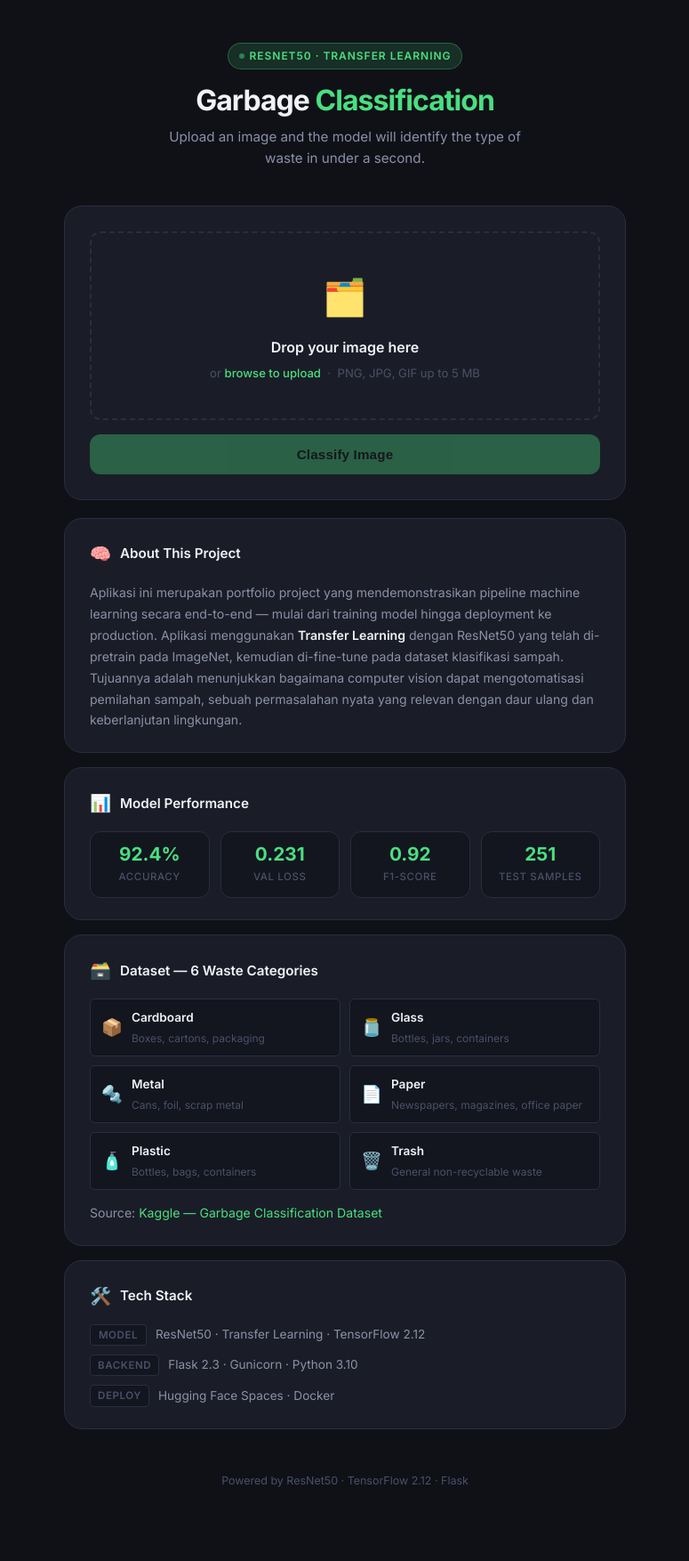
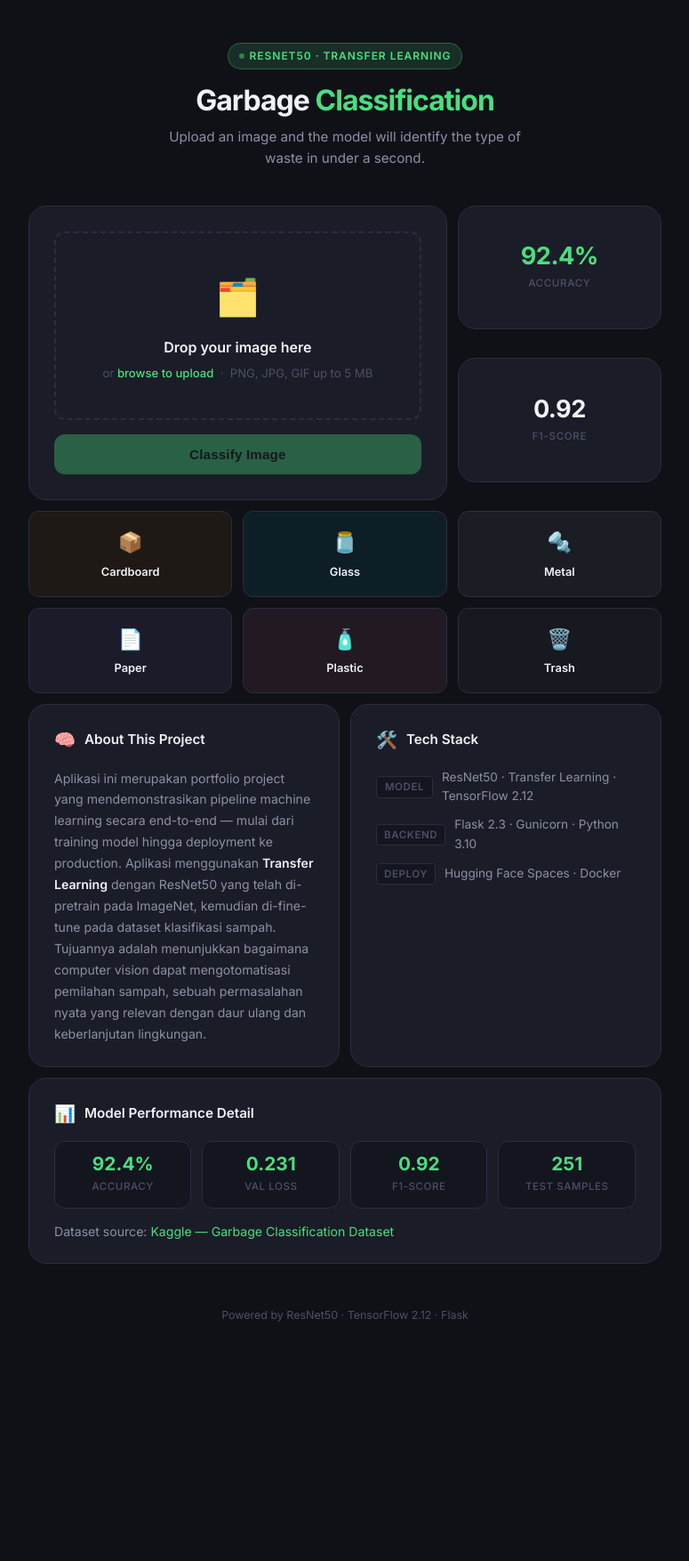
Before and after one commit to pandubashir/garbage-classification, a Flask app: page / in a window 1280 px wide. Shown: the whole page at 89% size, without its empty margins (252-1027 px from the left). After the commit the page ends 1485 px from the top, so only its background shows below. Run offline with Flask 3, Linux system fonts and the light colour scheme.

Commit message:
Convert layout to bento grid

```diff
--- a/static/css/style.css
+++ b/static/css/style.css
@@ -49,7 +49,7 @@ body {
 
 /* ── Layout ────────────────────────────────────────────────────────────────── */
 .page-wrapper {
-  max-width: 680px;
+  max-width: 760px;
   margin: 0 auto;
   padding: 48px 24px 80px;
 }
@@ -506,6 +506,114 @@ body {
   .top-prediction-text h2 { font-size: 1.3rem; }
 }
 
+/* ── Bento Grid System ─────────────────────────────────────────────────────── */
+.bento-grid {
+  display: grid;
+  grid-template-columns: repeat(12, 1fr);
+  gap: 12px;
+  margin-bottom: 12px;
+}
+
+/* Upload card: 8/12 columns */
+.bento-upload {
+  grid-column: span 8;
+  margin-bottom: 0;
+}
+
+/* Stat pair: 4/12 columns, two stacked cards */
+.bento-stat-pair {
+  grid-column: span 4;
+  display: flex;
+  flex-direction: column;
+  gap: 12px;
+}
+
+.bento-stat {
+  flex: 1;
+  display: flex;
+  flex-direction: column;
+  align-items: center;
+  justify-content: center;
+  padding: 20px 14px;
+  text-align: center;
+}
+
+.bento-stat-value {
+  font-size: 1.7rem;
+  font-weight: 700;
+  letter-spacing: -0.02em;
+  color: var(--text-primary);
+  line-height: 1.1;
+}
+
+.bento-stat-value.accent { color: var(--accent); }
+
+.bento-stat-label {
+  font-size: 0.72rem;
+  color: var(--text-muted);
+  font-weight: 500;
+  text-transform: uppercase;
+  letter-spacing: 0.06em;
+  margin-top: 6px;
+}
+
+/* Dataset tiles: 4/12 each, 3 per row */
+.bento-tile {
+  grid-column: span 4;
+  background: var(--bg-card);
+  border: 1px solid var(--border);
+  border-radius: var(--radius-md);
+  padding: 16px 12px;
+  display: flex;
+  flex-direction: column;
+  align-items: center;
+  gap: 6px;
+  transition: transform var(--transition), border-color var(--transition);
+}
+
+.bento-tile:hover {
+  transform: translateY(-2px);
+  border-color: var(--border-focus);
+}
+
+.bento-tile-emoji { font-size: 1.4rem; }
+
+.bento-tile-label {
+  font-size: 0.8rem;
+  font-weight: 600;
+  text-transform: capitalize;
+  color: var(--text-primary);
+}
+
+.bento-tile.class-cardboard { background: rgba(217,119,6,0.08); }
+.bento-tile.class-glass     { background: rgba(6,182,212,0.08); }
+.bento-tile.class-metal     { background: rgba(148,163,184,0.08); }
+.bento-tile.class-paper     { background: rgba(167,139,250,0.08); }
+.bento-tile.class-plastic   { background: rgba(244,114,182,0.08); }
+.bento-tile.class-trash     { background: rgba(107,114,128,0.08); }
+
+/* Half-width info cards: 6/12 each */
+.bento-half {
+  grid-column: span 6;
+  margin-bottom: 0;
+}
+
+/* Full-width cards: 12/12 */
+.bento-full {
+  grid-column: span 12;
+  margin-bottom: 0;
+}
+
+/* Responsive bento — stack on mobile */
+@media (max-width: 600px) {
+  .bento-grid { grid-template-columns: repeat(6, 1fr); }
+  .bento-upload    { grid-column: span 6; }
+  .bento-stat-pair { grid-column: span 6; flex-direction: row; }
+  .bento-tile      { grid-column: span 2; }
+  .bento-half      { grid-column: span 6; }
+  .bento-full      { grid-column: span 6; }
+}
+
 /* ── Reduced motion ────────────────────────────────────────────────────────── */
 @media (prefers-reduced-motion: reduce) {
   *, *::before, *::after { animation-duration: 0.01ms !important; transition-duration: 0.01ms !important; }
--- a/templates/index.html
+++ b/templates/index.html
@@ -34,9 +34,12 @@
   </div>
   {% endif %}
 
-  <!-- ── Upload Card ────────────────────────────────────────────────────────── -->
+  <!-- ── Bento Grid ────────────────────────────────────────────────────────── -->
+  <div class="bento-grid">
+
+  <!-- ── Upload Card (bento: wide) ─────────────────────────────────────────── -->
   {% if not result %}
-  <div class="card">
+  <div class="card bento-upload">
     <form id="upload-form" method="POST" enctype="multipart/form-data">
 
       <!-- Image preview (hidden until file selected) -->
@@ -66,9 +69,21 @@
 
     </form>
   </div>
+
+  <!-- ── Stat Cards (bento: narrow, stacked beside upload) ───────────────────── -->
+  <div class="bento-stat-pair">
+    <div class="card bento-stat">
+      <span class="bento-stat-value accent">92.4%</span>
+      <span class="bento-stat-label">Accuracy</span>
+    </div>
+    <div class="card bento-stat">
+      <span class="bento-stat-value">0.92</span>
+      <span class="bento-stat-label">F1-Score</span>
+    </div>
+  </div>
   {% endif %}
 
-  <!-- ── Result ─────────────────────────────────────────────────────────────── -->
+  <!-- ── Result (bento: full width when present) ───────────────────────────── -->
   {% if result %}
 
   {# Map each class to an emoji icon #}
@@ -81,7 +96,7 @@
     'trash':     '🗑️'
   } %}
 
-  <div class="card result-section visible class-{{ result.top_class }}">
+  <div class="card result-section visible class-{{ result.top_class }} bento-full">
 
     <div class="result-label">Prediction Result</div>
 
@@ -137,11 +152,34 @@
   </div>
   {% endif %}
 
-  <!-- ── Info Section ──────────────────────────────────────────────────────── -->
-  <div class="info-section">
+  <!-- ── Dataset Classes (bento: 6 small tiles) ──────────────────────────────── -->
+  <div class="bento-tile class-cardboard">
+    <span class="bento-tile-emoji">📦</span>
+    <span class="bento-tile-label">cardboard</span>
+  </div>
+  <div class="bento-tile class-glass">
+    <span class="bento-tile-emoji">🫙</span>
+    <span class="bento-tile-label">glass</span>
+  </div>
+  <div class="bento-tile class-metal">
+    <span class="bento-tile-emoji">🔩</span>
+    <span class="bento-tile-label">metal</span>
+  </div>
+  <div class="bento-tile class-paper">
+    <span class="bento-tile-emoji">📄</span>
+    <span class="bento-tile-label">paper</span>
+  </div>
+  <div class="bento-tile class-plastic">
+    <span class="bento-tile-emoji">🧴</span>
+    <span class="bento-tile-label">plastic</span>
+  </div>
+  <div class="bento-tile class-trash">
+    <span class="bento-tile-emoji">🗑️</span>
+    <span class="bento-tile-label">trash</span>
+  </div>
 
-    <!-- About -->
-    <div class="info-card">
+  <!-- ── About (bento: half width) ─────────────────────────────────────────── -->
+  <div class="card info-card bento-half">
     <div class="info-card-header">
       <span class="info-icon">🧠</span>
       <h3>About This Project</h3>
@@ -155,11 +193,24 @@
     </p>
   </div>
 
-    <!-- Model Stats -->
-    <div class="info-card">
+  <!-- ── Tech Stack (bento: half width) ────────────────────────────────────── -->
+  <div class="card info-card bento-half">
+    <div class="info-card-header">
+      <span class="info-icon">🛠️</span>
+      <h3>Tech Stack</h3>
+    </div>
+    <div class="tech-list">
+      <div class="tech-item"><span class="tech-badge">Model</span> ResNet50 · Transfer Learning · TensorFlow 2.12</div>
+      <div class="tech-item"><span class="tech-badge">Backend</span> Flask 2.3 · Gunicorn · Python 3.10</div>
+      <div class="tech-item"><span class="tech-badge">Deploy</span> Hugging Face Spaces · Docker</div>
+    </div>
+  </div>
+
+  <!-- ── Model Stats Detail (bento: full width) ──────────────────────────────── -->
+  <div class="card info-card bento-full">
     <div class="info-card-header">
       <span class="info-icon">📊</span>
-        <h3>Model Performance</h3>
+      <h3>Model Performance Detail</h3>
     </div>
     <div class="stats-grid">
       <div class="stat-item">
@@ -179,77 +230,12 @@
         <div class="stat-label">Test Samples</div>
       </div>
     </div>
-    </div>
-
-    <!-- Dataset -->
-    <div class="info-card">
-      <div class="info-card-header">
-        <span class="info-icon">🗃️</span>
-        <h3>Dataset — 6 Waste Categories</h3>
-      </div>
-      <div class="dataset-grid">
-        <div class="dataset-item">
-          <span class="dataset-emoji">📦</span>
-          <div class="dataset-text">
-            <div class="dataset-name">Cardboard</div>
-            <div class="dataset-desc">Boxes, cartons, packaging</div>
-          </div>
-        </div>
-        <div class="dataset-item">
-          <span class="dataset-emoji">🫙</span>
-          <div class="dataset-text">
-            <div class="dataset-name">Glass</div>
-            <div class="dataset-desc">Bottles, jars, containers</div>
-          </div>
-        </div>
-        <div class="dataset-item">
-          <span class="dataset-emoji">🔩</span>
-          <div class="dataset-text">
-            <div class="dataset-name">Metal</div>
-            <div class="dataset-desc">Cans, foil, scrap metal</div>
-          </div>
-        </div>
-        <div class="dataset-item">
-          <span class="dataset-emoji">📄</span>
-          <div class="dataset-text">
-            <div class="dataset-name">Paper</div>
-            <div class="dataset-desc">Newspapers, magazines, office paper</div>
-          </div>
-        </div>
-        <div class="dataset-item">
-          <span class="dataset-emoji">🧴</span>
-          <div class="dataset-text">
-            <div class="dataset-name">Plastic</div>
-            <div class="dataset-desc">Bottles, bags, containers</div>
-          </div>
-        </div>
-        <div class="dataset-item">
-          <span class="dataset-emoji">🗑️</span>
-          <div class="dataset-text">
-            <div class="dataset-name">Trash</div>
-            <div class="dataset-desc">General non-recyclable waste</div>
-          </div>
-        </div>
-      </div>
-      <p class="dataset-source">
-        Source: <a href="https://www.kaggle.com/datasets/asdasdasasdas/garbage-classification" target="_blank">Kaggle — Garbage Classification Dataset</a>
+    <p class="dataset-source" style="margin-top: 14px;">
+      Dataset source: <a href="https://www.kaggle.com/datasets/asdasdasasdas/garbage-classification" target="_blank">Kaggle — Garbage Classification Dataset</a>
     </p>
   </div>
 
-    <!-- Tech Stack -->
-    <div class="info-card">
-      <div class="info-card-header">
-        <span class="info-icon">🛠️</span>
-        <h3>Tech Stack</h3>
-      </div>
-      <div class="tech-list">
-        <div class="tech-item"><span class="tech-badge">Model</span> ResNet50 · Transfer Learning · TensorFlow 2.12</div>
-        <div class="tech-item"><span class="tech-badge">Backend</span> Flask 2.3 · Gunicorn · Python 3.10</div>
-        <div class="tech-item"><span class="tech-badge">Deploy</span> Hugging Face Spaces · Docker</div>
-      </div>
-    </div>
-
-  </div>
+  </div><!-- /.bento-grid -->
 
   <!-- ── Footer ─────────────────────────────────────────────────────────────── -->
   <footer class="footer">
```
Lines whose indentation alone changed are shown as unchanged.
